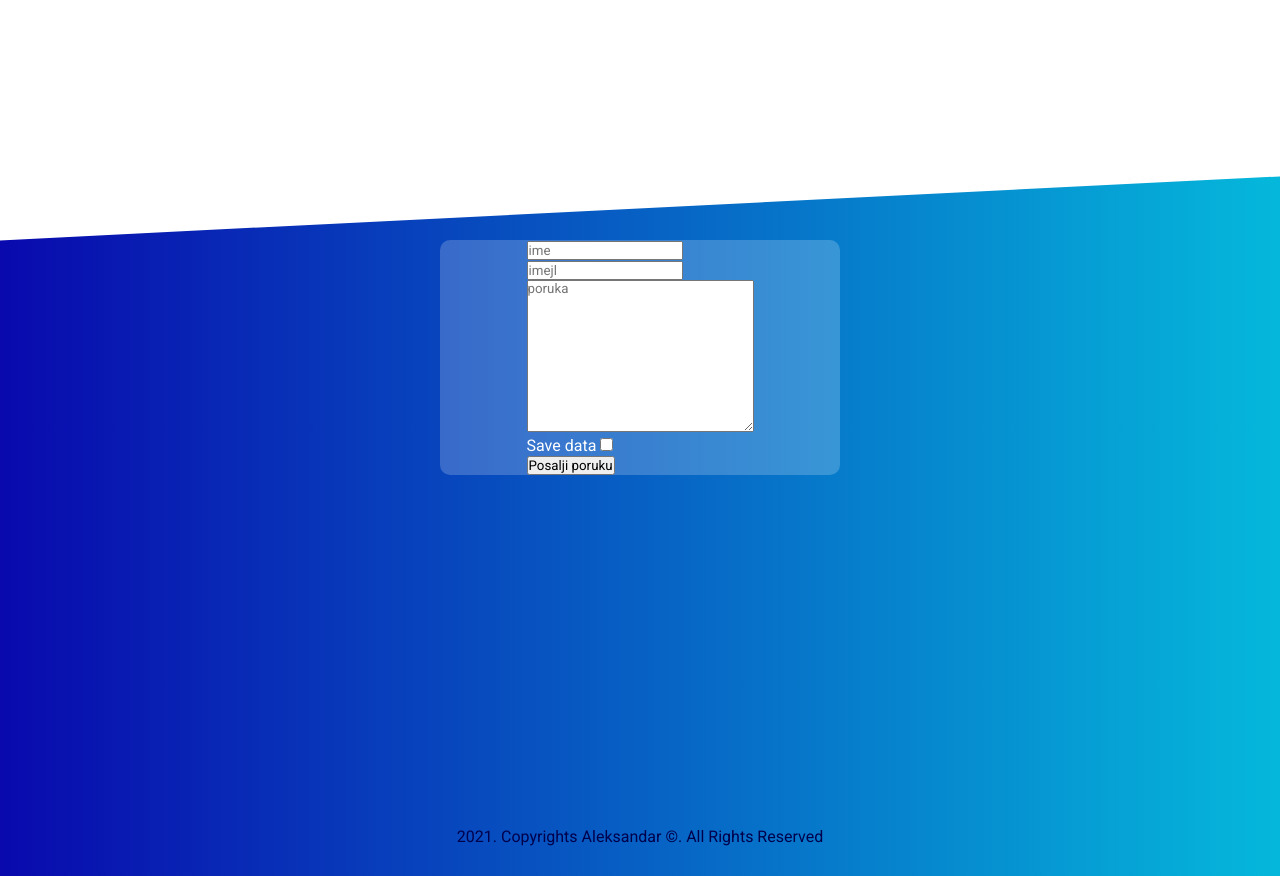
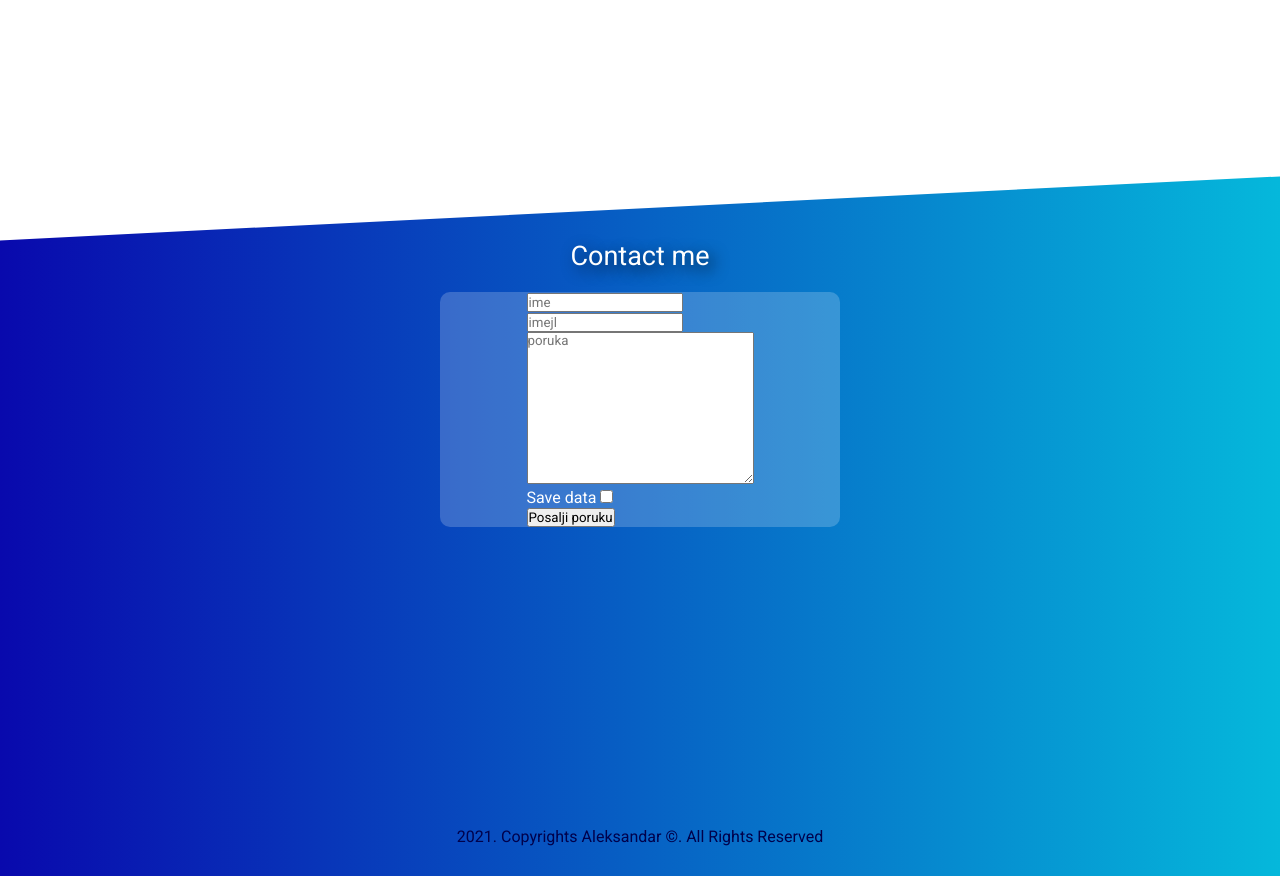
Before and after one commit to vukojevicc/Portfolio, a PHP site: page / in a window 1280 px wide. Shown: the part 2111-2987 px from the top of the page. Run offline with PHP 8.4, Linux system fonts and the light colour scheme; some libraries are stand-ins or nearby versions.

Commit message:
form heading added

```diff
--- a/css/style.css
+++ b/css/style.css
@@ -574,3 +574,17 @@ label[for='save_data']{
 .about-me-section a:hover{
     color: #05b8db;
 }
+.contact-heading{
+    text-align: center;
+    color: white;
+    text-shadow: var(--img-card-shadow);
+    font-size: 27px;
+    padding-bottom: 20px;
+    transition-property: text-shadow, transform;
+    transition-duration: .2s;
+    transition-timing-function: linear;
+}
+.contact-heading:hover{
+    transform: translateY(-0.3rem) scale(1.03);
+    text-shadow: var(--img-card-shadow-hovered);
+}
--- a/index.php
+++ b/index.php
@@ -78,6 +78,9 @@
 
             </section>
             <footer class="contact" id="contact">
+            <div class="contact-heading">
+                    Contact me
+                </div>
                 <div class="footer-container fade">
                     <form action="logika/posaljiporuku.php" method="post">
                         <div class="inputBox">
```
